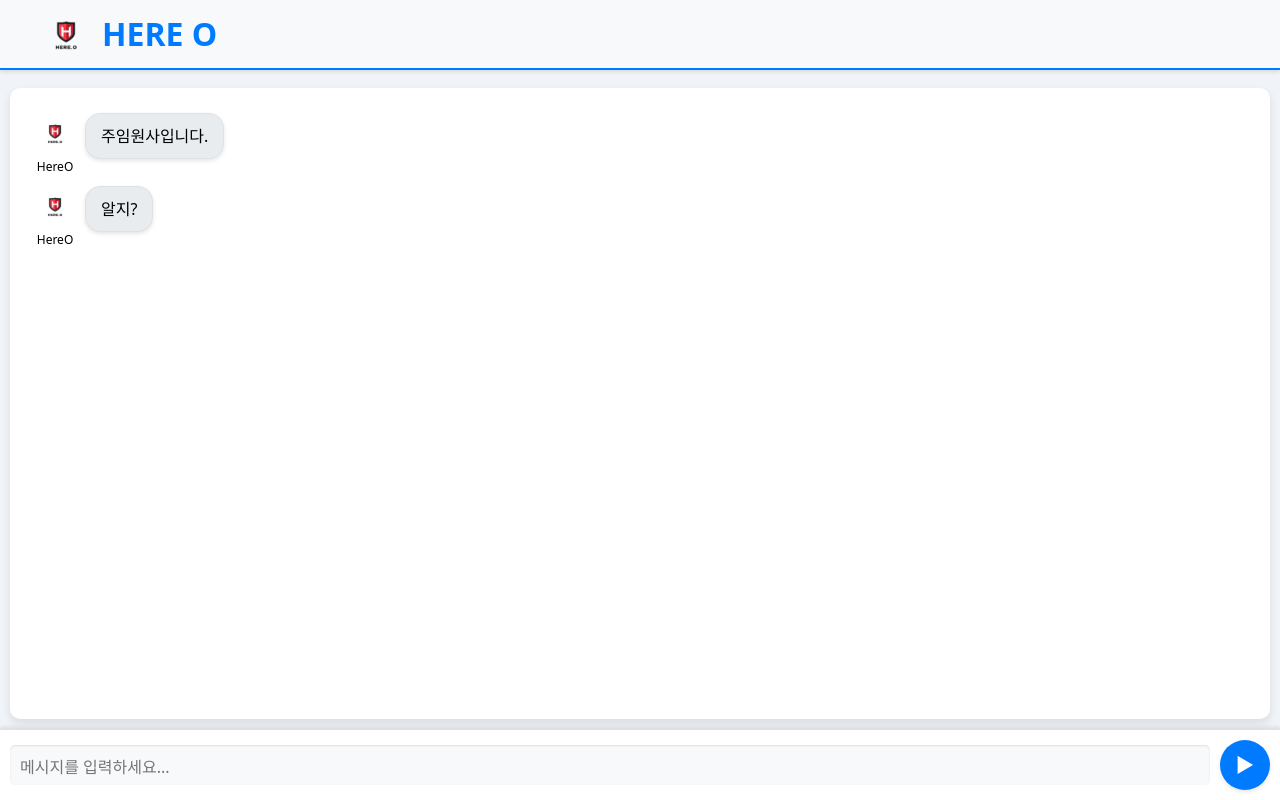
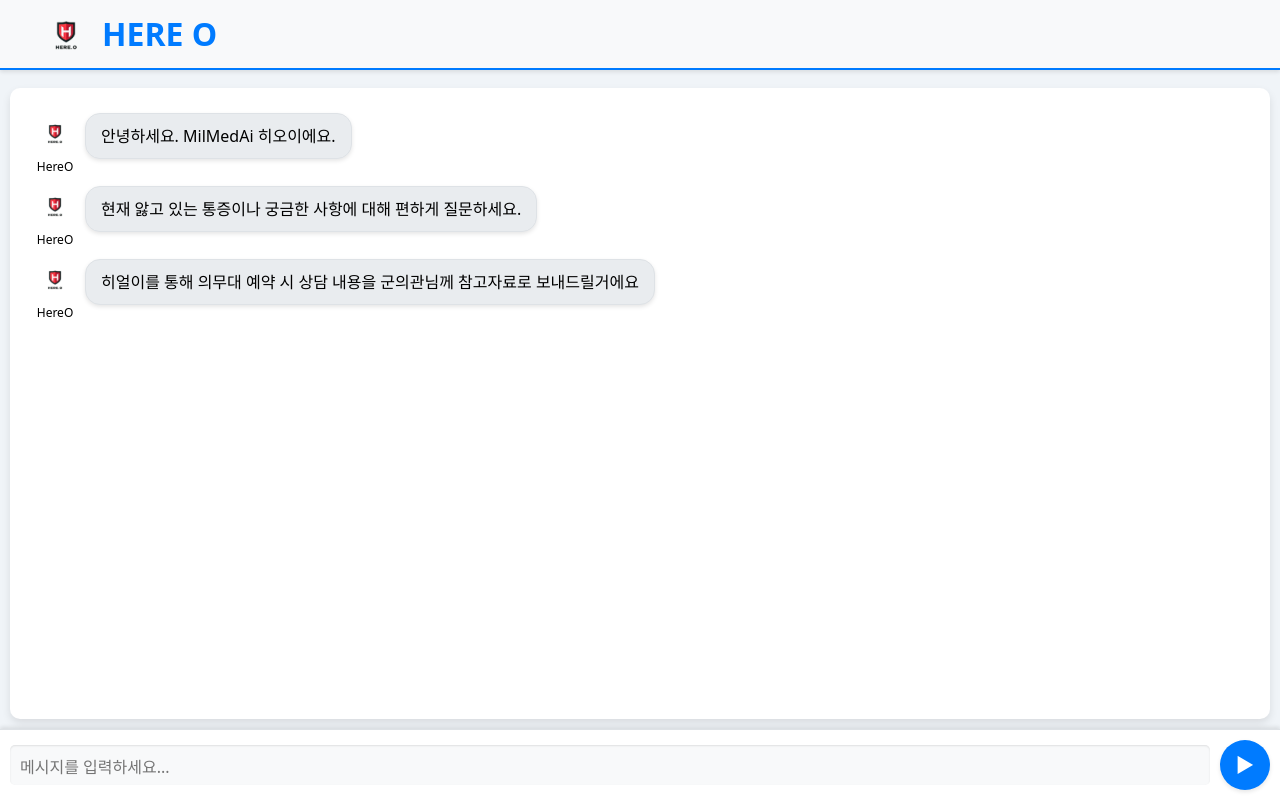
Before and after one commit to sangkyu39/HereO, a React (Create React App) app in the folder hereo/: page /chat in a window 1280 px wide. Built offline with nearby package versions, Linux system fonts and the light colour scheme.

Commit message:
대본 넣기

```diff
--- a/hereo/src/routes/Chat.js
+++ b/hereo/src/routes/Chat.js
@@ -67,14 +67,19 @@ const Title = styled.h1`
 `;
 
 function Chat() {
+	const [idx, setIdx] = useState(0);
 	let navigate = useNavigate();
 	const [messages, setMessages] = useState([
 		{
-            text: "주임원사입니다.",
+			text: "안녕하세요. MilMedAi 히오이에요.",
 			sender: "ai",
 		},
 		{
-            text: "알지?",
+			text: "현재 앓고 있는 통증이나 궁금한 사항에 대해 편하게 질문하세요.",
+			sender: "ai",
+		},
+		{
+			text: "히얼이를 통해 의무대 예약 시 상담 내용을 군의관님께 참고자료로 보내드릴거에요",
 			sender: "ai",
 		},
 	]);
@@ -113,12 +118,16 @@ function Chat() {
 	const replyMessage = (currentMessages) => {
 		// 랜덤으로 선택될 문구 배열
 		const responses = [
-            "네잇!",
+			"언제부터 통증이 시작되었나요? 갑자기 발생했나요?",
+			"통증이 어디로 뻗나요? 다른 부위에 통증은 없나요? 또한 부은 흔적이 있나요?",
+			"얼마나 심하게 아픈가요? 통증이 없는 것을 0점, 상상할 수 있는 최대의 통증을 10점이라고 생각했을 때, 환자분의 통증은 몇 점인가요?",
+			"통증의 양상은 어떤가요?'칼로 찌르는 듯이 아프다', '전기가 통하듯이 찌릿하다','누르는 듯이 아프다','뻐근하다','욱신거린다','멍멍하다'",
+			"결론\n훈련 도중 발목을 접질러 발목이 붓고 통증이 4점 정도에 찌릿한 느낌이 드는군요.\n\n 발목 염좌(발목 인대 손상)가 의심돼요. 정도에 따라 일반적으로 3단계를 구분해요. 1도 염좌는 인대 섬유의 파열없이 섬유 주위 조직만 손상된 상태, 2단계는 인대의 부분 파열이 일어난 상태, 3도 염좌는 인대의 완전 파열로 연결 상태가 끊어진 것이에요.\n정확한 진단을 위해 군의관님을 만나보는게 좋을 것 같아요. 예약 체계 안내해 드릴게요.\n 자가진단 \n1. 손상부위가 부었나요?\n 2. 멍이 있나요? / 만졌을 때 통증이 있나요?\n 발목 염좌 자가치료 및 대처법 \n가벼운 발목염좌는 충분한 휴식 상태에서 다친 부위를 하루 3~4회, 한번에 20~30분씩 냉찜해해주고, 압박 붕대 등으로 적절히 압박하여 심장보다 높이 위치해주면 증세가 완화돼요. 이러한 응급처치는 손상 직후부터 48시간 동안 해주는 것이 좋아요. \n\n증상이 심하다면 빠른 시간 내 진료를 받아봐요.",
 		];
 
 		// responses 배열에서 랜덤하게 하나 선택
-        const randomResponse = responses[Math.floor(Math.random() * responses.length)];
-
+		const randomResponse = responses[idx];
+		setIdx(idx + 1);
 		// 선택된 랜덤 문구를 메시지에 추가
 		setMessages([...currentMessages, { text: randomResponse, sender: "ai" }]);
 
@@ -236,9 +245,9 @@ const Avatar = styled.div`
 	overflow: hidden; /* Ensure the image fits within the circle */
 
 	img {
-        width: 80%;  /* Adjust the width to fit the image inside the circle */
-        height: 80%;  /* Adjust the height to fit the image inside the circle */
-        object-fit: contain;  /* Ensure the image maintains its aspect ratio */
+		width: 80%; /* Adjust the width to fit the image inside the circle */
+		height: 80%; /* Adjust the height to fit the image inside the circle */
+		object-fit: contain; /* Ensure the image maintains its aspect ratio */
 	}
 `;
 
@@ -253,7 +262,8 @@ const MessageBubble = styled.div`
 	display: flex;
 	padding: 10px 15px;
 	border-radius: 15px;
-    background-color: ${(props) => (props.sender === "me" ? "#007bff" : "#e9ecef")}; /* Blue for me, light grey for others */
+	background-color: ${(props) =>
+		props.sender === "me" ? "#007bff" : "#e9ecef"}; /* Blue for me, light grey for others */
 	color: ${(props) => (props.sender === "me" ? "white" : "black")};
 	border: ${(props) => (props.sender === "me" ? "none" : "solid 1px #dee2e6")};
 	word-wrap: break-word;
```
Lines whose indentation alone changed are shown as unchanged.
